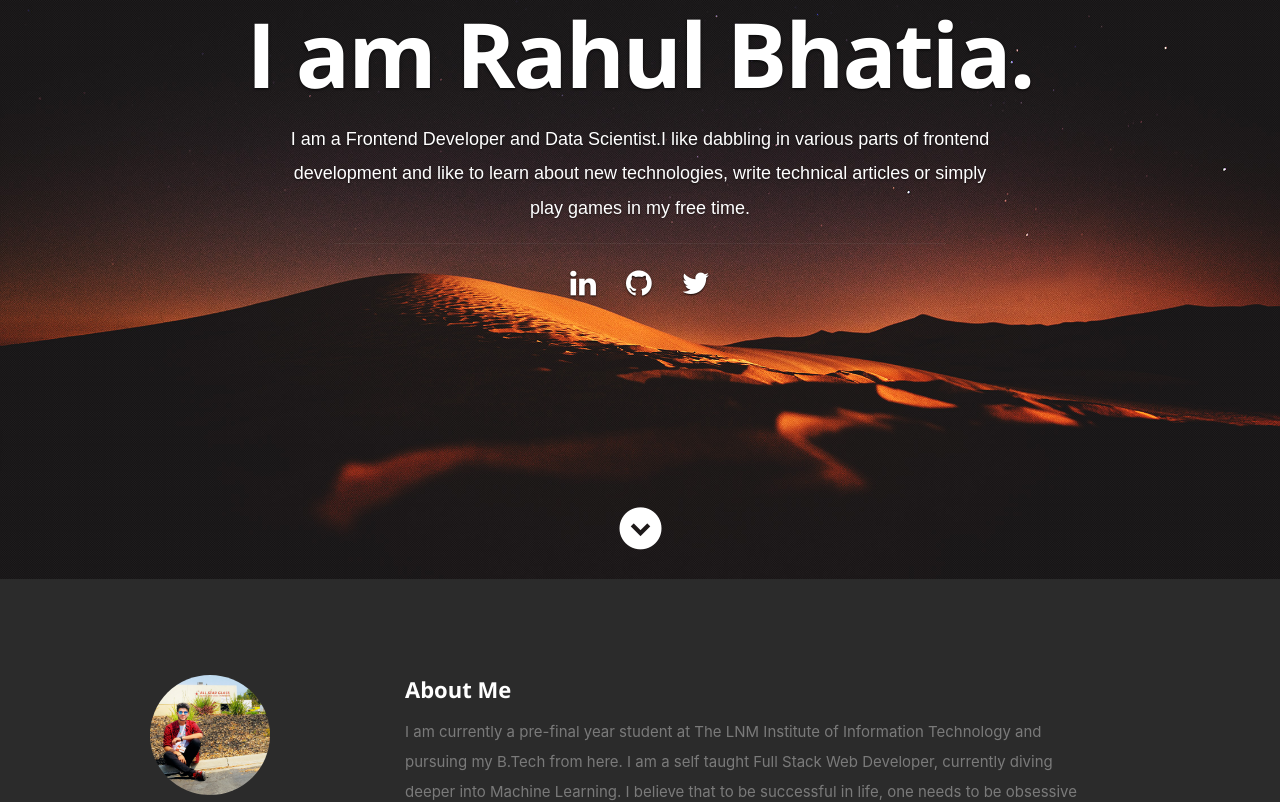
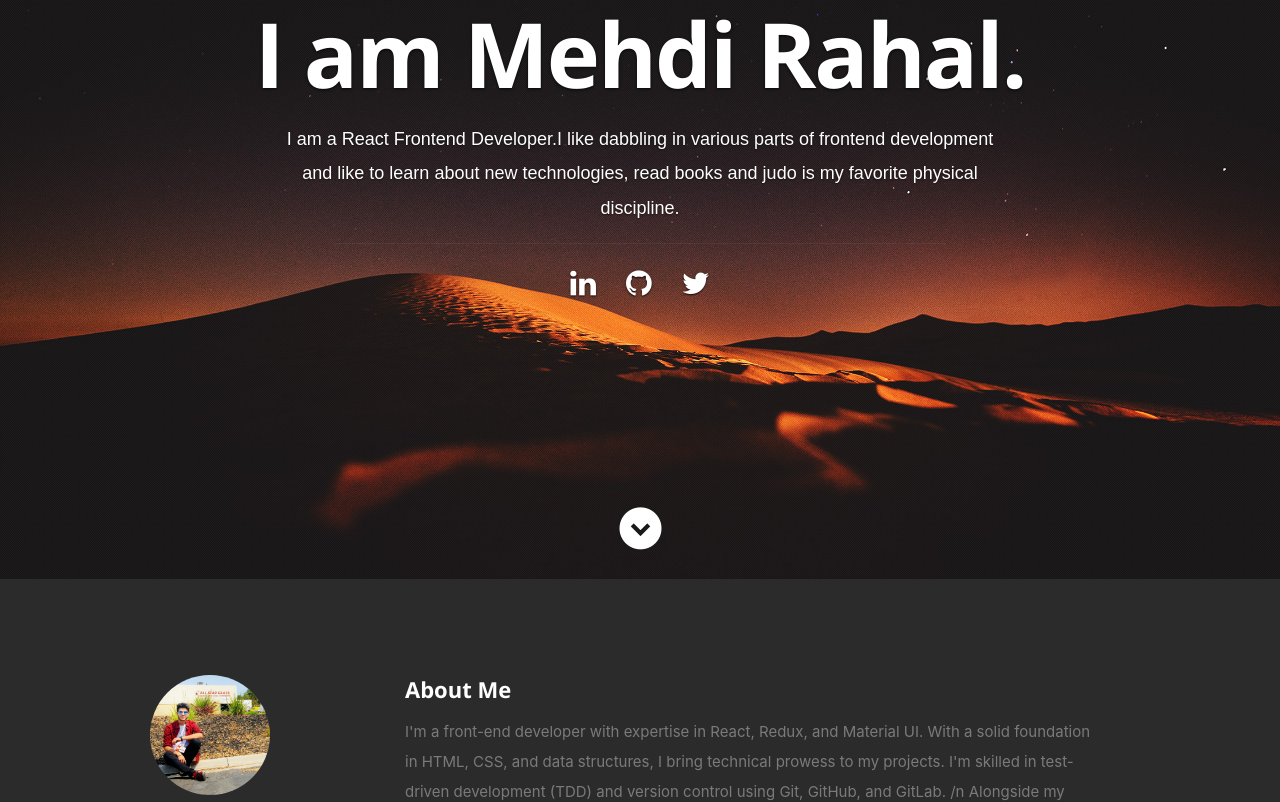
Before and after one commit to Mehdi-Rh/Portfolio-V2, a React (Create React App) app: page / in a window 1280 px wide. Shown: the part 221-1023 px from the top of the page. Built offline with nearby package versions, Linux system fonts and the light colour scheme.

Commit message:
Update resume date

```diff
--- a/public/index.html
+++ b/public/index.html
@@ -19,7 +19,7 @@
       work correctly both with client-side routing and a non-root public URL.
       Learn how to configure a non-root public URL by running `npm run build`.
     -->
-    <title>Rahul Bhatia</title>
+    <title>Mehdi Rahal</title>
     <link rel="stylesheet" href="%PUBLIC_URL%/css/default.css">
 <link rel="stylesheet" href="%PUBLIC_URL%/css/layout.css">
 <link rel="stylesheet" href="%PUBLIC_URL%/css/media-queries.css">
--- a/src/components/ContactUs.js
+++ b/src/components/ContactUs.js
@@ -14,8 +14,9 @@ export default class ContactUs extends Component {
           <div className="row">
             <aside className="eigth columns footer-widgets">
               <div className="widget">
-                <h4>Linked in :
-                  {resumeData.linkedinId}
+                <h4>
+                  <a href={resumeData.linkedinId}>LinkedIn</a>
+
                 </h4>
               </div>
             </aside>
--- a/src/resumeData.js
+++ b/src/resumeData.js
@@ -1,30 +1,30 @@
 let resumeData = {
     "imagebaseurl":"https://rbhatia46.github.io/",
-    "name": "Rahul Bhatia",
-    "role": "Frontend Developer and Data Scientist",
-    "linkedinId":"Your LinkedIn Id",
+    "name": "Mehdi Rahal",
+    "role": "React Frontend Developer",
+    "linkedinId":" https://www.linkedin.com/in/mehdi-rahal-abdelaziz/",
     "skypeid": "Your skypeid",
-    "roleDescription": "I like dabbling in various parts of frontend development and like to learn about new technologies, write technical articles or simply play games in my free time.",
+    "roleDescription": "I like dabbling in various parts of frontend development and like to learn about new technologies, read books and judo is my favorite physical discipline.",
     "socialLinks":[
         {
           "name":"linkedin",
-          "url":"https://www.linkedin.com/in/rahul-bhatia-67ba08121/",
+          "url":"https://www.linkedin.com/in/mehdi-rahal-abdelaziz/",
           "className":"fa fa-linkedin"
         },
         {
           "name":"github",
-          "url":"http://github.com/rbhatia46",
+          "url":"hhttps://github.com/Mehdi-Rh",
           "className":"fa fa-github"
         },
         {
           "name":"skype",
-          "url":"http://twitter.com/rbhatia46",
+          "url":"https://twitter.com/MRahal92",
           "className":"fa fa-twitter"
         }
       ],
-    "aboutme":"I am currently a pre-final year student at The LNM Institute of Information Technology and pursuing my B.Tech from here. I am a self taught Full Stack Web Developer, currently diving deeper into Machine Learning. I believe that to be successful in life, one needs to be obsessive with their dreams and keep working towards them.",
-    "address":"India",
-    "website":"https://rbhatia46.github.io",
+    "aboutme":"I'm a front-end developer with expertise in React, Redux, and Material UI. With a solid foundation in HTML, CSS, and data structures, I bring technical prowess to my projects. I'm skilled in test-driven development (TDD) and version control using Git, GitHub, and GitLab. /n Alongside my technical skills, I excel in communication, thrive in agile environments, and embrace remote work, pair programming, and peer programming. I'm adept at task management with tools like Jira. Beyond coding, I practice judo and indulge in literary books. /n Currently, I work as a front-end developer at Lablabee, enhancing an E-learning platform with maintenance and new feature implementation. /n Let's collaborate and create outstanding user experiences together." ,
+    "address":"Algeria",
+    "website":"https://rbhatia46.github.io",  // Todo
     "education":[
       {
         "UniversityName":"The LNM Insitute of Information Technology",
```
